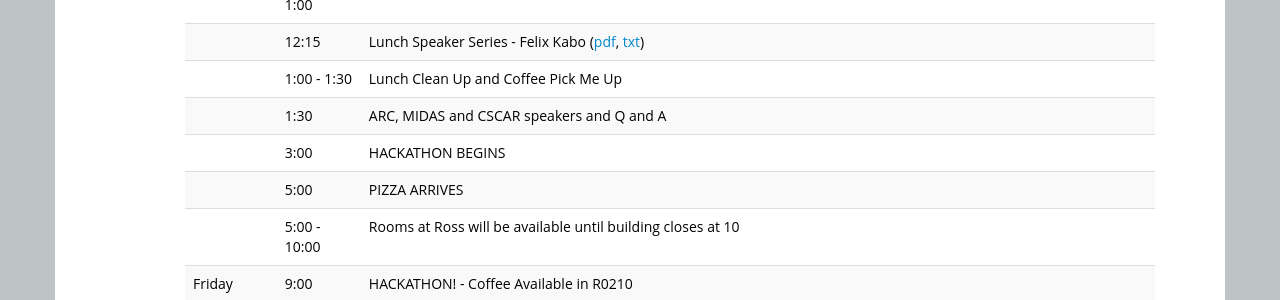
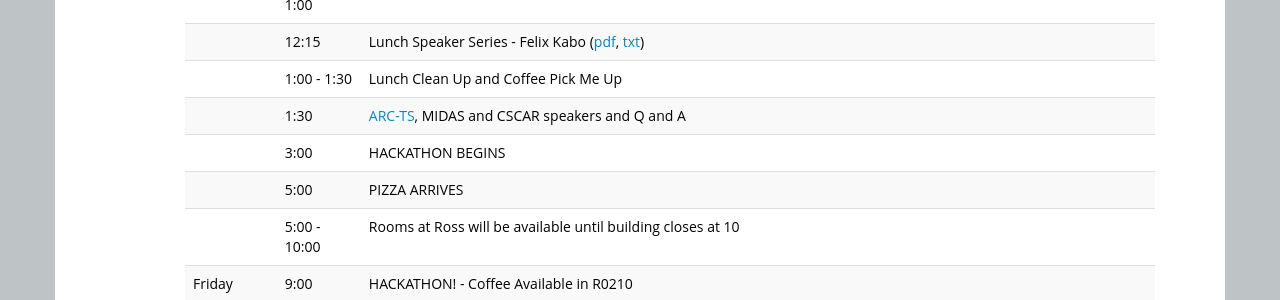
Before and after one commit to ICOSBigDataCamp/2018-summer-camp, a Jekyll site: the page built from index.html, in a window 1280 px wide and 900 px high, scrolled down 2123 px. Shown: the part 154-454 px from the top of the window. Built offline with Jekyll 4.4.1, drawn with Linux system fonts in a browser that asks for light colours.

```diff
--- a/index.html
+++ b/index.html
@@ -179,7 +179,7 @@ Organizing committee: Jerry Davis, H. V. Jagadish, Cliff Lampe, and Brian Noble
   <tr> <td></td>       <td>12:00 - 1:00 </td>   <td>Lunch Provided by Great Harvest Bread (<a href="http://annarbormi.greatharvestbread.com/">link</a>)</td> </tr>
   <tr> <td></td>       <td>12:15</td>   <td>Lunch Speaker Series - Felix Kabo (<a href="slides/Kabo SQL Vigenettes 06072017.pdf">pdf</a>, <a href="slides/Kabo Locations Data 06072017.txt">txt</a>)</td> </tr>
   <tr> <td></td>       <td>1:00 - 1:30</td>    <td>Lunch Clean Up and Coffee Pick Me Up</td> </tr>
-  <tr> <td></td>       <td>1:30</td>   <td>ARC, MIDAS and CSCAR speakers and Q and A </td> </tr>
+  <tr> <td></td>       <td>1:30</td>   <td><a href="slides/2017 ICOS Data Services.pdf">ARC-TS</a>, MIDAS and CSCAR speakers and Q and A </td> </tr>
     <!--(<a href="slides/Big Data Summer Camp - ARC info 2016.pptx">Slides</a>)-->
   <tr> <td></td>       <td>3:00</td>   <td>HACKATHON BEGINS</td> </tr>
   <tr> <td></td>       <td>5:00</td>   <td>PIZZA ARRIVES</td> </tr>
```
